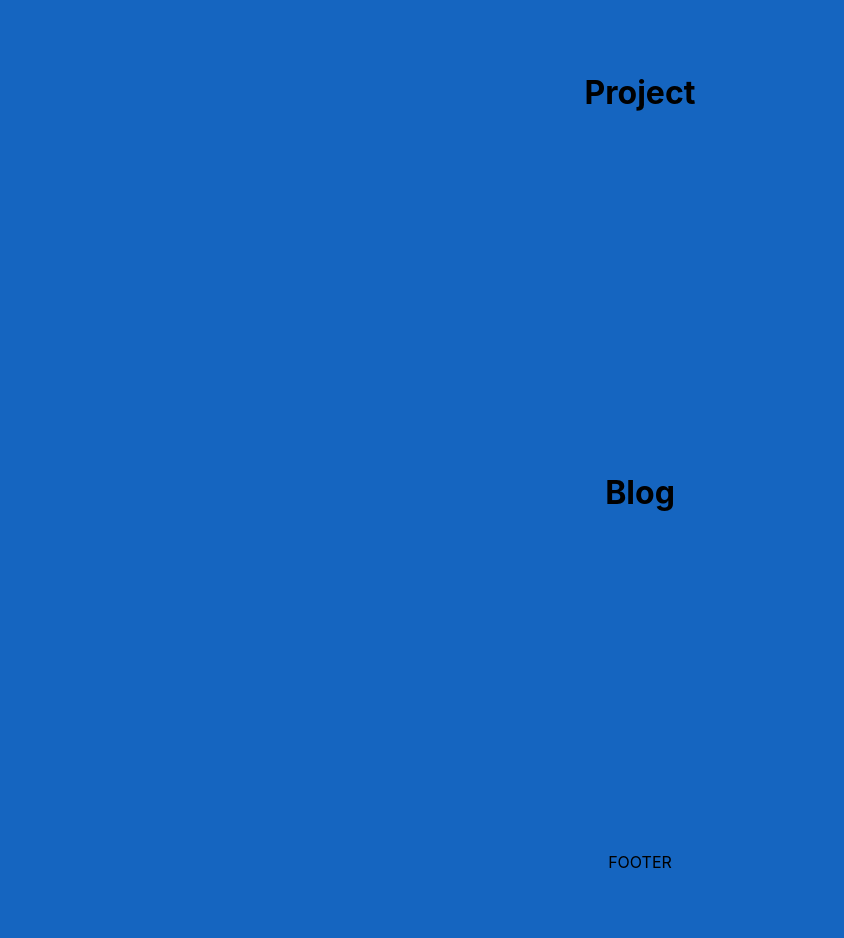
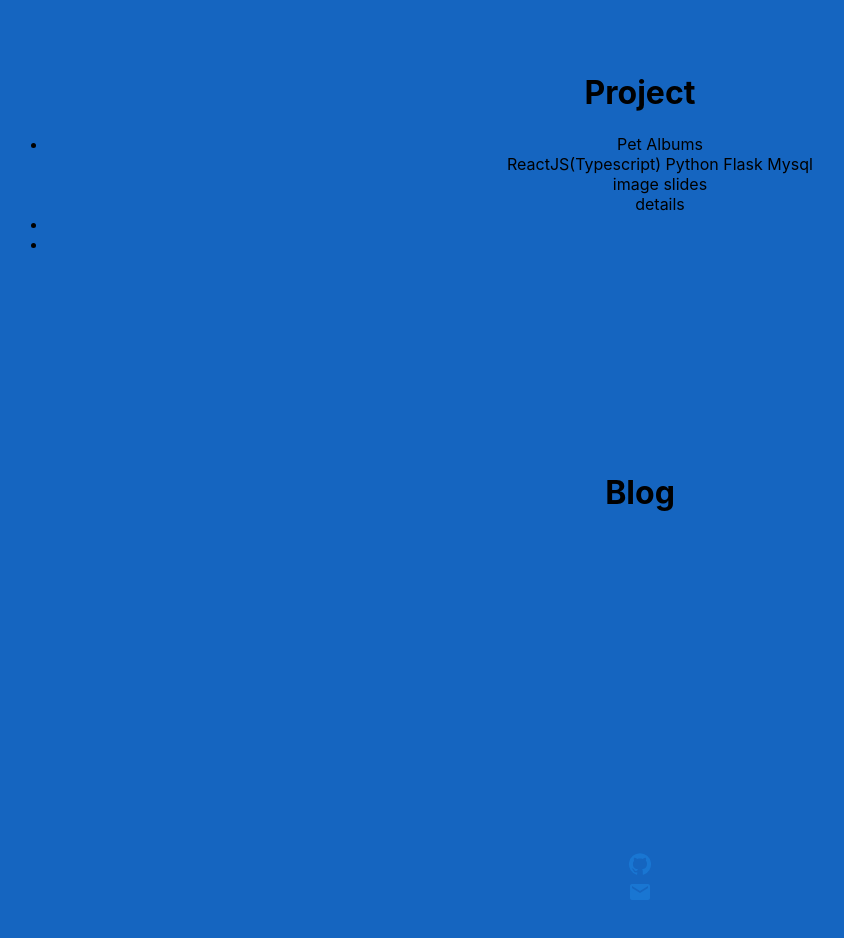
Before and after one commit to daehan0226/daehan0226, a React (Create React App) app: page / in a window 1280 px wide. Shown: the part 820-1758 px from the top of the page, without its empty margins (0-844 px from the left). Built offline with nearby package versions, Linux system fonts and the light colour scheme.

Commit message:
feat: add env

```diff
--- a/package.json
+++ b/package.json
@@ -16,6 +16,7 @@
     "@types/react": "^17.0.38",
     "@types/react-dom": "^17.0.11",
     "@types/scroll-to-element": "^2.0.2",
+    "dotenv": "^14.2.0",
     "react": "^17.0.2",
     "react-dom": "^17.0.2",
     "react-router-dom": "^6.2.1",
--- a/src/components/Footer.tsx
+++ b/src/components/Footer.tsx
@@ -1,12 +1,28 @@
 import React from 'react';
+
+import GitHubIcon from '@mui/icons-material/GitHub';
+import EmailIcon from '@mui/icons-material/Email';
+import Link from '@mui/material/Link';
+
 import { BoxWrapper } from './common';
 
 const Footer = () => {
+  console.log(process.env)
   return (
-
     <BoxWrapper height={100} minHeight={100}>
         <footer>
-            FOOTER
+          <div>
+            <div>
+            <Link href={process.env.REACT_APP_GITHUB}>
+              <GitHubIcon />
+            </Link>
+            </div>
+            <div>
+            <Link href={process.env.REACT_APP_GMAIL}>
+              <EmailIcon />
+            </Link>
+            </div>
+          </div>
         </footer>
     </BoxWrapper>
   );
--- a/src/components/common/BoxWrapper.tsx
+++ b/src/components/common/BoxWrapper.tsx
@@ -5,10 +5,18 @@ interface BoxWrapperProps {
     children: ReactChild | ReactChildren;
     height?: number | string;
     minHeight?: number | string;
+    backgroundColor?: string;
+    backgroundHoverColor?: string;
   }
 
 
-const BoxWrapper = ({children, height='100%', minHeight=400}:BoxWrapperProps) => {
+const BoxWrapper = ({
+  children,
+  height='100%',
+  minHeight=400,
+  backgroundColor='primary.dark',
+  backgroundHoverColor='primary.main'
+  }:BoxWrapperProps) => {
   return (
       <Box sx={{
         width: '100%',
@@ -16,9 +24,9 @@ const BoxWrapper = ({children, height='100%', minHeight=400}:BoxWrapperProps) =>
         minHeight,
         boxSizing: 'border-box',
         padding: 1,
-        backgroundColor: 'primary.dark',
+        backgroundColor,
         '&:hover': {
-          backgroundColor: 'primary.main',
+          backgroundColor: backgroundHoverColor,
           opacity: [0.9, 0.8, 0.7],
         },
       }}>
--- a/src/components/project/Project.tsx
+++ b/src/components/project/Project.tsx
@@ -5,7 +5,19 @@ import {BoxWrapper} from "../common"
 function Project() {
   return (
     <BoxWrapper>
-        <h1>Project</h1>
+        <>
+          <h1>Project</h1>
+          <ul>
+            <li>
+              <div>Pet Albums</div>
+              <div>ReactJS(Typescript) Python Flask Mysql</div>
+              <div>image slides</div>
+              <div>details</div>
+            </li>
+            <li></li>
+            <li></li>
+          </ul>
+        </>
     </BoxWrapper>
   );
 }
--- a/src/index.tsx
+++ b/src/index.tsx
@@ -2,6 +2,8 @@ import React from 'react';
 import ReactDOM from 'react-dom';
 import './index.css';
 import App from './App';
+
+import * as dotenv from "dotenv";
 
 ReactDOM.render(
   <React.StrictMode>
```
Also changed, not shown: src/react-app-env.d.ts (+7 -0 lines), 2 other files (tests, documents, lock files or other folders).
